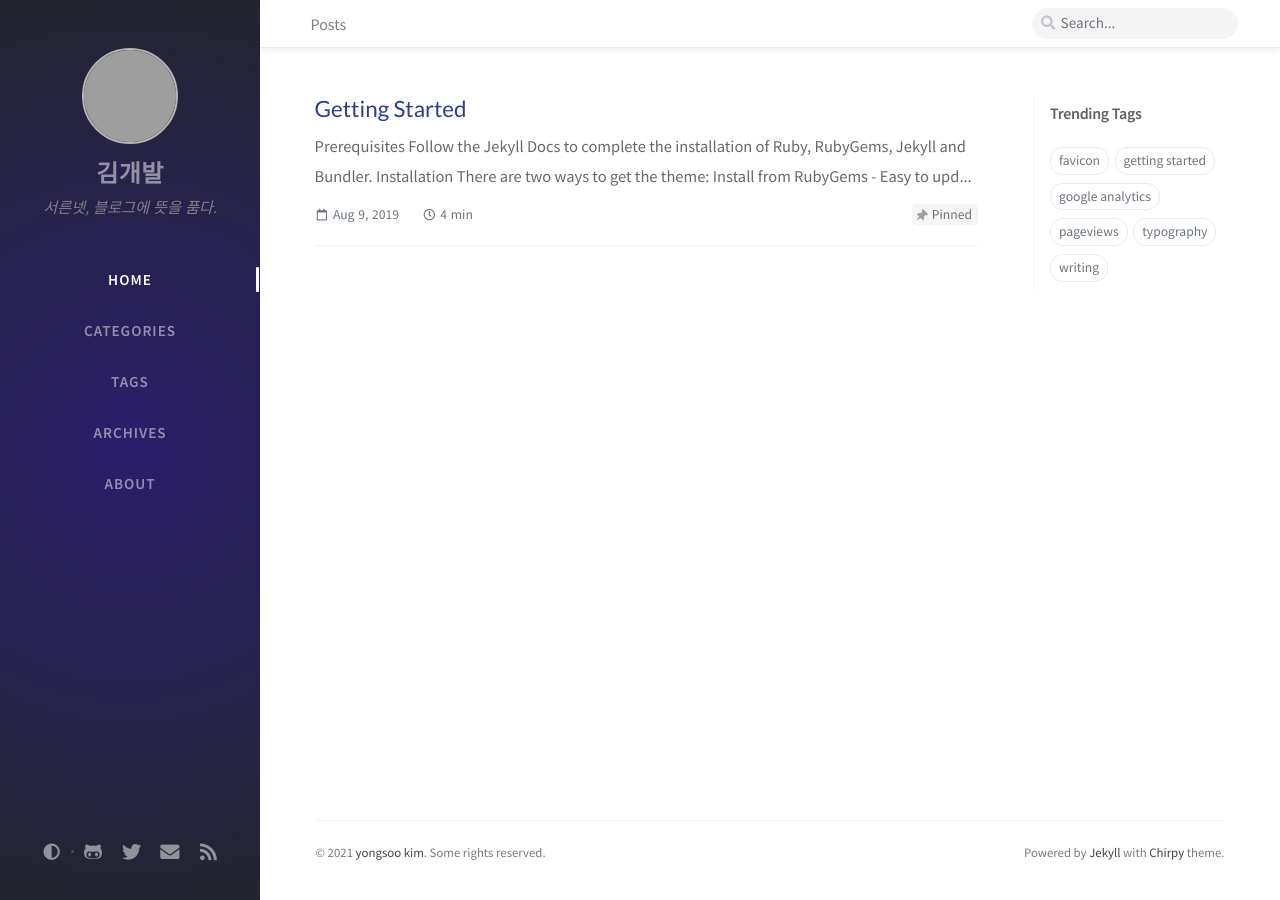
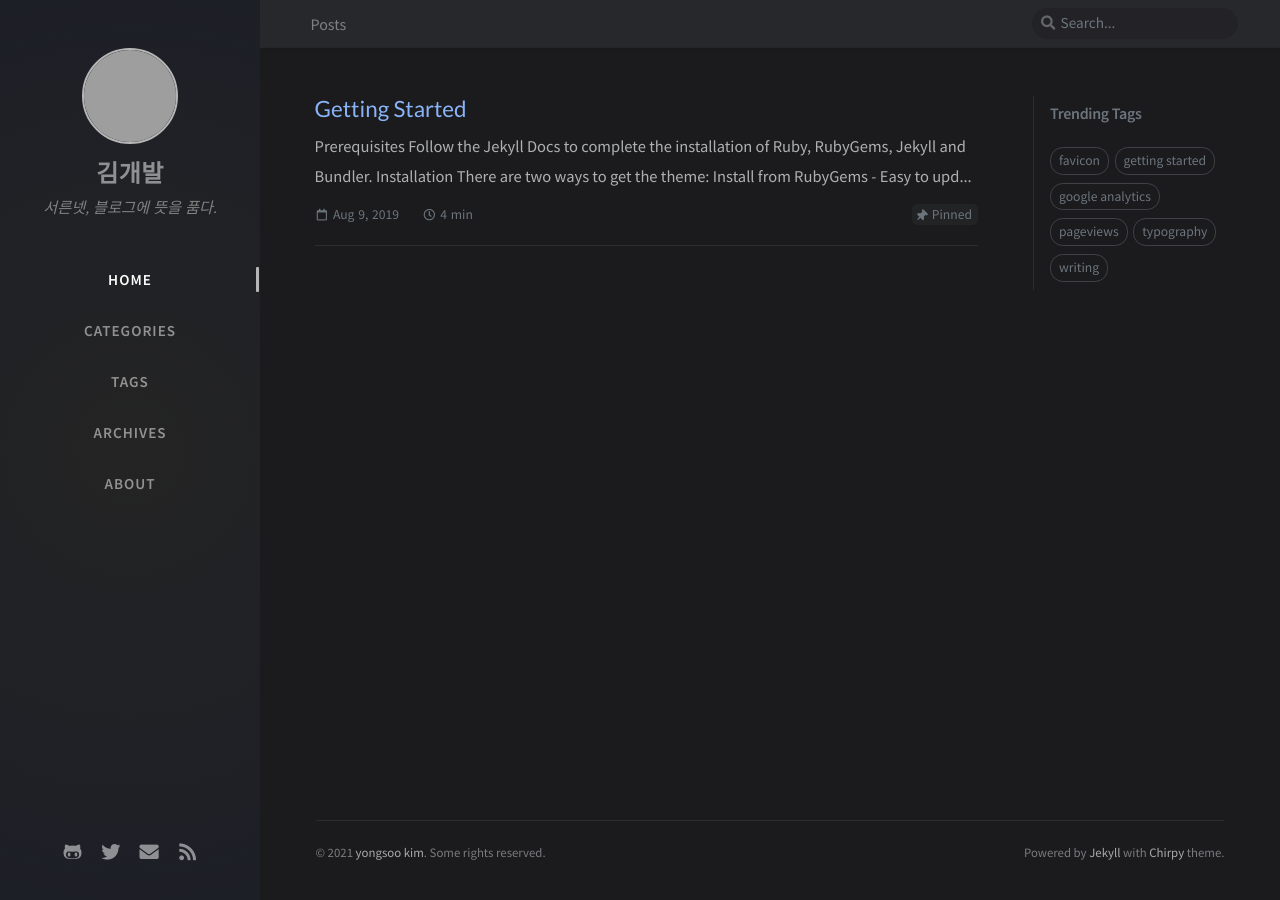
Before and after one commit to KimDev88/KimDev88.github.io, a Jekyll site: the page built from index.html, in a window 1280 px wide. Built offline with Jekyll 4.4.1, drawn with Linux system fonts in a browser that asks for light colours; nearby versions of some CDN libraries; comment, search, counter and statistics services are not loaded; grey boxes are pictures that could not be loaded.

Commit message:
theme mode 추가

```diff
--- a/_config.yml
+++ b/_config.yml
@@ -70,7 +70,7 @@ google_analytics:
 #     light  - Use the light color scheme
 #     dark   - Use the dark color scheme
 #
-theme_mode:   # [light|dark]
+theme_mode: dark   # [light|dark]
 
 # The CDN endpoint for images.
 # Notice that once it is assigned, the CDN url
@@ -163,6 +163,7 @@ exclude:
   - node_modules
   - package.json
   - package-lock.json
+  - .gitignore
 
 jekyll-archives:
   enabled: [categories, tags]
```
